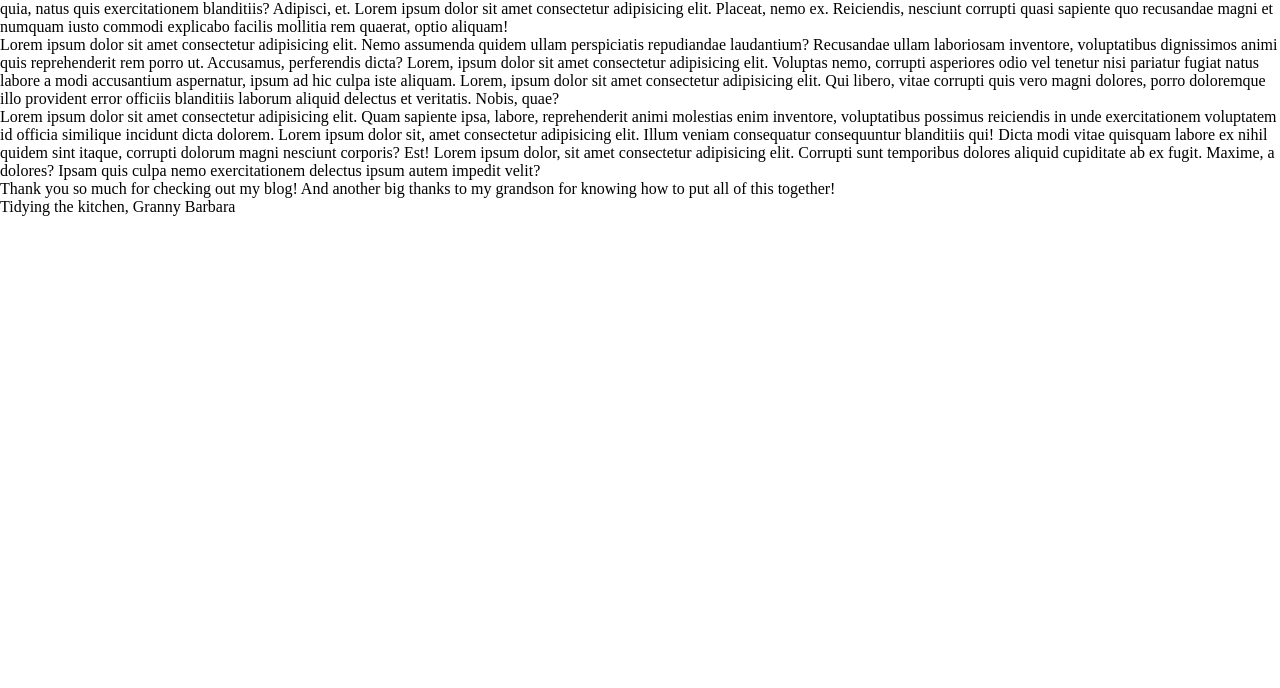
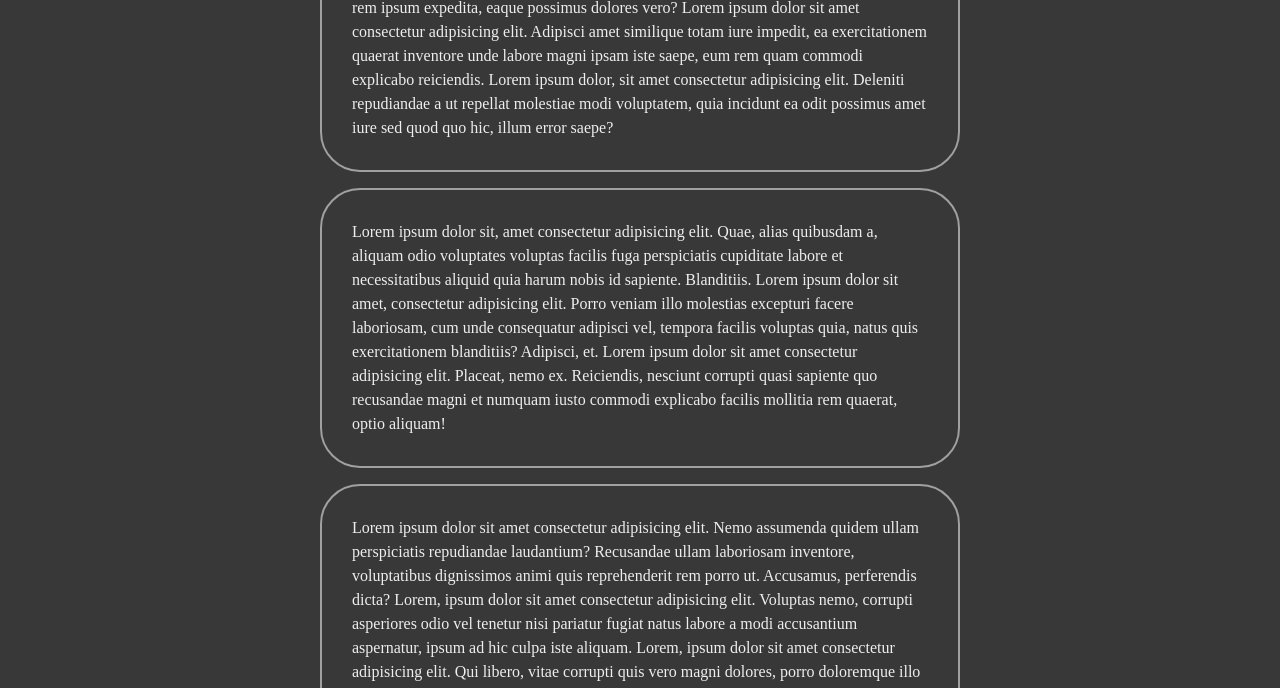
Before and after one commit to aslan316/aplang-satire-project, a plain HTML site: page index.html in a window 1280 px wide. Shown: the part 216-904 px from the top of the page. Before the commit the page ends 800 px from the top, so only its background shows below. Drawn offline with Linux system fonts and the light colour scheme; a script that the page names is missing.

Commit message:
Format blog area and footer

```diff
--- a/styles.css
+++ b/styles.css
@@ -9,6 +9,7 @@ body {
 
     display: flex;
     flex-direction: column;
+    overscroll-behavior-block: none;
 }
 
 header {
@@ -75,12 +76,13 @@ a {
 
 #banner {
     width: 100vw;
-    height: 40vh;
+    height: inherit;
     object-fit: cover;
 }
 
 #image-banner {
     position: relative;
+    height: 40vh
 }
 
 #big-title {
@@ -94,3 +96,33 @@ a {
     padding: 20px;
     color: #ff9d00;
 }
+
+#blog-section {
+    background-color: #383838;
+
+    display: flex;
+    flex-direction: column;
+    padding: 3vh 25vw;
+    gap: 2vh;
+}
+
+.card {
+    padding: 30px;
+    color: #eeeeee;
+    border: 2px solid rgb(160, 160, 160);
+    border-radius: 40px;
+    line-height: 1.5rem;
+}
+
+footer {
+    display: flex;
+    flex-direction: column;
+    justify-content: center;
+    align-items: center;
+    gap: 2vh;
+
+    height: 20vh;
+    padding: 5vh;
+    background-color: #303030;
+    color: #eeeeee;
+}
```
